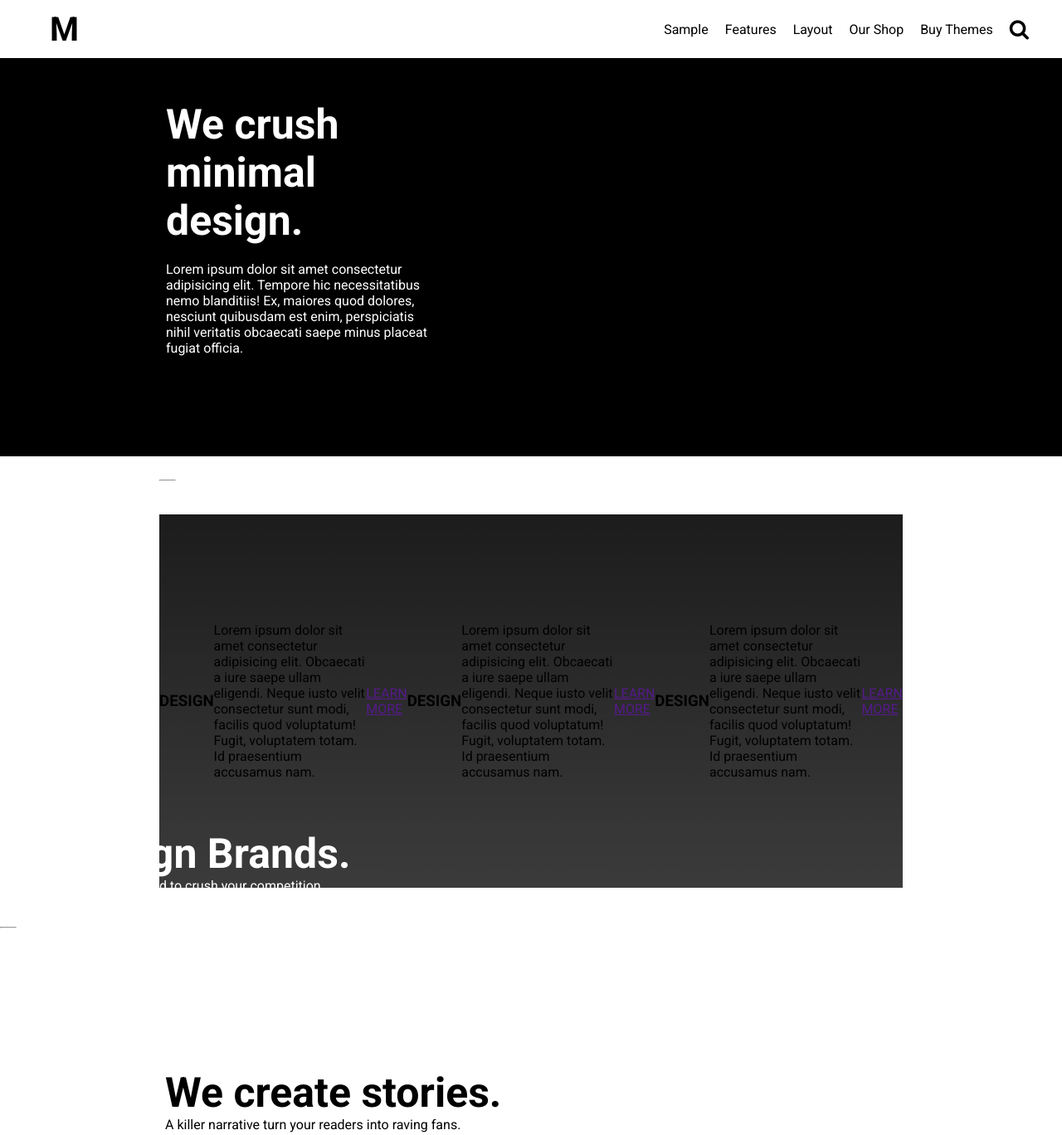
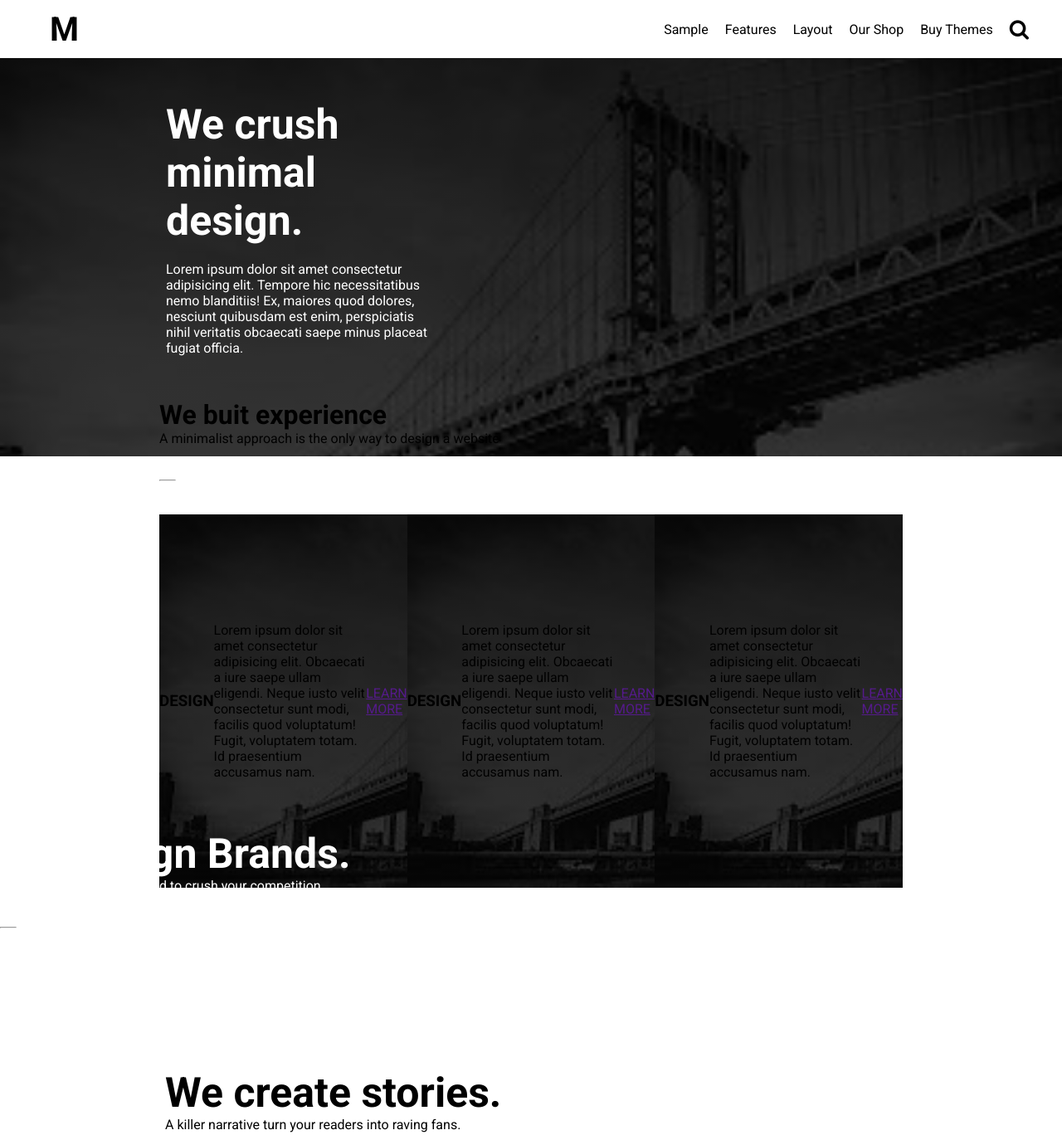
Before and after one commit to Janin31/M-web, a plain HTML site: page m-web.html in a window 1280 px wide. Shown: the top 1368 px of the page at 83% size. Drawn offline with Linux system fonts and the light colour scheme.

Commit message:
Update index.css

```diff
--- a/index.css
+++ b/index.css
@@ -77,7 +77,7 @@ body {
       rgba(0, 0, 0, 0.89),
       rgba(0, 0, 0, 0.768)
     ),
-    url(images/download.jpg);
+    url(download.jpg);
   background-repeat: no-repeat;
   background-size: cover;
 }
@@ -134,7 +134,7 @@ hr {
       rgba(0, 0, 0, 0.89),
       rgba(0, 0, 0, 0.768)
     ),
-    url(images/download.jpg);
+    url(download.jpg);
   background-repeat: no-repeat;
   background-size: cover;
 }
```
